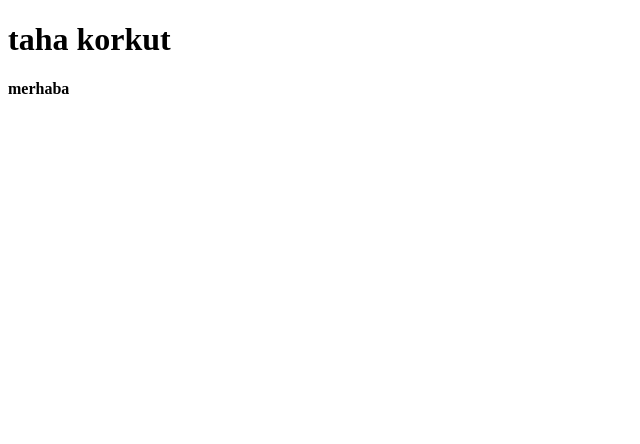
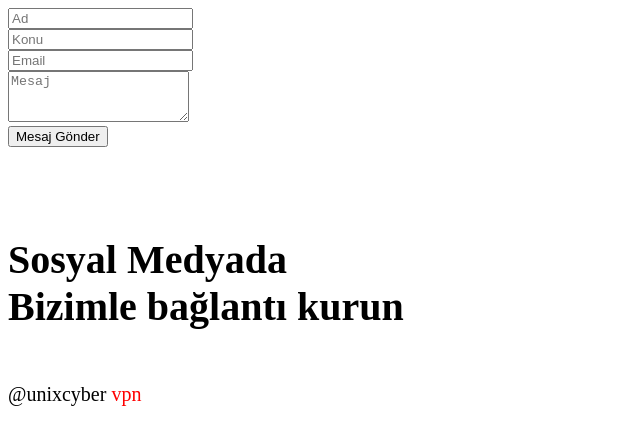
Before and after one commit to tahakorku35/Node-JS-API, a website: page adasd.html in a window 1280 px wide. Shown: the whole page, without its empty margins (0-640 px from the left). Drawn offline with Linux system fonts and the light colour scheme.

Commit message:
Update adasd.html

```diff
--- a/adasd.html
+++ b/adasd.html
@@ -6,7 +6,91 @@
   <title>Document</title>
 </head>
 <body>
-  <h1>taha korkut</h1>
-  <h4>merhaba</h4>
+  <form id="form_id" method="post" action="contact-form.php">
+    <div class="contact-us-wrapper" >
+        <div class="row">
+            <div class="col-lg-4 col-md-4 col-sm-12" >
+                <div class="" style="border-color: red;">
+                    <input style="color: red;" type="text" name="name" id="ad" class="form-control input-fill"
+                        placeholder="Ad">
+                </div>
+            </div>
+            <div class="col-lg-4 col-md-4 col-sm-12" >
+              <div class="" style="border-color: red;">
+                  <input style="color: red;" type="text" name="name"   id="subject" class="form-control input-fill"
+                      placeholder="Konu">
+              </div>
+          </div>
+
+            <div class="col-lg-4 col-md-4 col-sm-12">
+                <div class="col-inner">
+                    <input style="color: red;" type="tel" name="email" id="email" class="form-control input-fill"
+                        placeholder="Email" >
+                </div>
+            </div>
+
+        </div>
+        <div class="row">
+            <div class="col-lg-12 col-md-12 col-sm-12">
+                <div class="col-inner-msg">
+                    <textarea name="comments" rows="3" id="message" placeholder="Mesaj"
+                        class="form-control border-none" style="color: red;"></textarea>
+                </div>
+            </div>
+        </div>
+        <div class="form-btn">
+          <button type="button" class="btn mx-auto" onclick="submitForm()">Mesaj Gönder</button>
+        </div>
+      <br>
+      <div class="hero">
+        <br>
+
+<div class="content-head text-center text-uppercase">
+
+<h4 style="color: black; font-size: 40px; text-transform: none;">
+  Sosyal Medyada<br>Bizimle bağlantı kurun</span>
+</h4>        </div>
+<p style="font-size: 20px; margin-top: 30px; margin-bottom: 30px;">@unixcyber<span
+  style="color: red;"> vpn</span></p>
+</div>
+</form>
 </body>
+<script>
+
+	function submitForm() {
+			// Form verilerini al
+			const ad = document.getElementById('ad').value;
+			const email = document.getElementById('email').value;
+			const subject = document.getElementById('subject').value;
+			const message = document.getElementById('message').value;
+
+			// Gönderilecek verileri oluştur
+			const formData = {
+					ad: ad,
+					email: email,
+					subject: subject,
+					message: message
+			};
+
+			// POST isteği gönder
+			fetch('https://cute-puce-caiman-sock.cyclic.app/create-message', {
+					method: 'POST',
+					headers: {
+							'Content-Type': 'application/json',
+					},
+					body: JSON.stringify(formData),
+			})
+			.then(response => response.json())
+			.then(data => {
+					console.log('İletişim mesajı gönderildi:', data);
+					// Bildirim göster
+					alert('E-posta gönderildi!');
+					// Sayfayı yenile
+					window.location.reload();
+			})
+			.catch(error => {
+					console.error('Hata oluştu:', error);
+			});
+	}
+	</script>
 </html>
```
